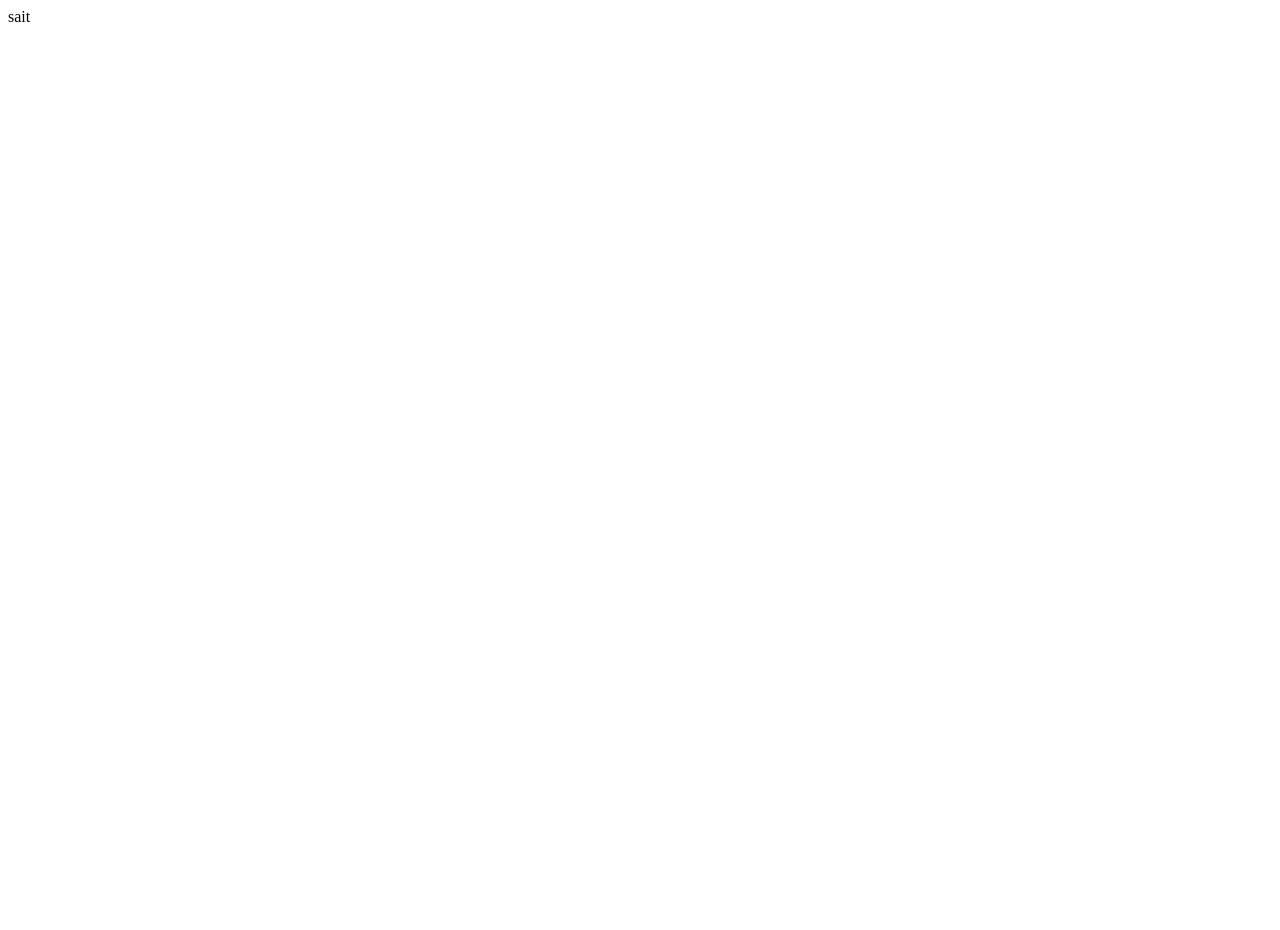
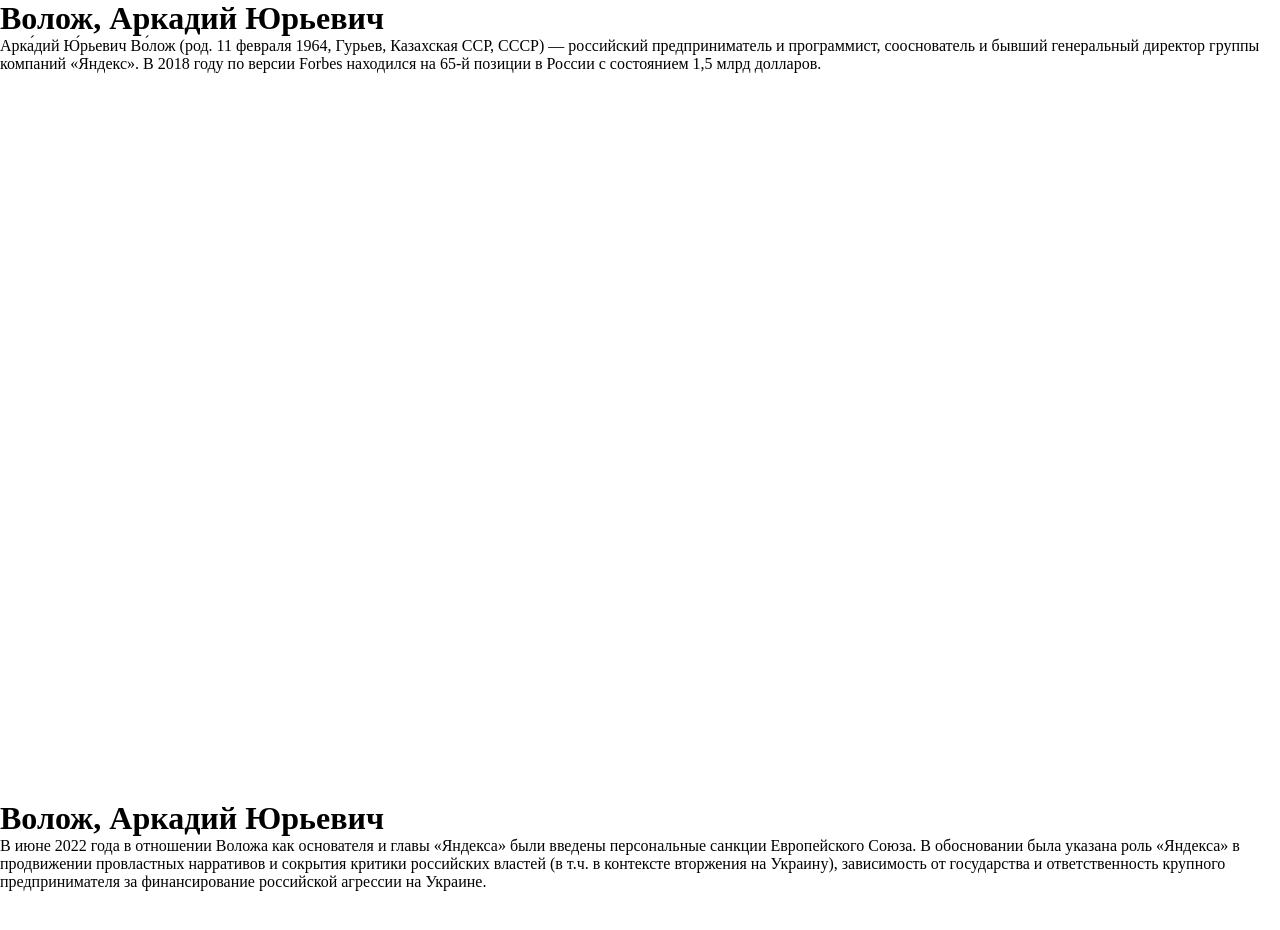
Before and after one commit to jeka250908j/jeka250908j.github.io, a plain HTML site: page index.html in a window 1280 px wide. Shown: the top 930 px of the page. Before the commit the page ends 800 px from the top, so only its background shows below. Drawn offline with Linux system fonts and the light colour scheme.

Commit message:
Update index.html

```diff
--- a/index.html
+++ b/index.html
@@ -1 +1,45 @@
-sait
+<!DOCTYPE html>
+<html lang="en">
+<head>
+	<meta charset="UTF-8">
+	<meta name="viewport" content="width=device-width, initial-scale=1.0">
+	<link rel="stylesheet" type="text/css" href="list.css">
+	<title>Name</title>
+</head>
+<body>
+	<div class="container">
+		<div class="list">
+			<h1>Волож, Аркадий Юрьевич</h1>
+			<p>Арка́дий Ю́рьевич Во́лож (род. 11 февраля 1964, Гурьев, Казахская ССР, СССР) — российский предприниматель и программист, сооснователь и бывший генеральный директор группы компаний «Яндекс». В 2018 году по версии Forbes находился на 65-й позиции в России с состоянием 1,5 млрд долларов.</p>
+			<div class="photo1"></div>
+		</div>
+	</div>
+
+	<div class="container">
+		<div class="list">
+			<h1>Волож, Аркадий Юрьевич</h1>
+			<p>В июне 2022 года в отношении Воложа как основателя и главы «Яндекса» были введены персональные санкции Европейского Союза. В обосновании была указана роль «Яндекса» в продвижении провластных нарративов и сокрытия критики российских властей (в т.ч. в контексте вторжения на Украину), зависимость от государства и ответственность крупного предпринимателя за финансирование российской агрессии на Украине.</p>
+			<div class="photo2"></div>
+		</div>
+	</div>
+
+	<div class="container">
+		<div class="list">
+			<h1>Волож, Аркадий Юрьевич</h1>
+			<p>Аркадий Волож сообщил об уходе из «Яндекса» 30 декабря 2022 года, опубликовав письмо сотрудникам на внутреннем портале компании. «Это проект моей жизни. И не только моей. Все эти 30 лет мы делали его вместе – с нуля, в условиях глобальной конкуренции, стремясь вести себя открыто и честно. Спасибо всем, кто строил и строит лучшую технологическую компанию страны. Люблю вас всех и обнимаю. Мне вас очень не хватает. Пусть новый год принесет всем мир».</p>
+			<div class="photo3"></div>
+		</div>
+	</div>
+
+	<style>
+		*{
+			margin: 0;
+			padding: 0;
+		}
+		html,body,.container{
+			width: 100vw;
+			height: 100vh;
+		}
+	</style>
+</body>
+</html>
```
